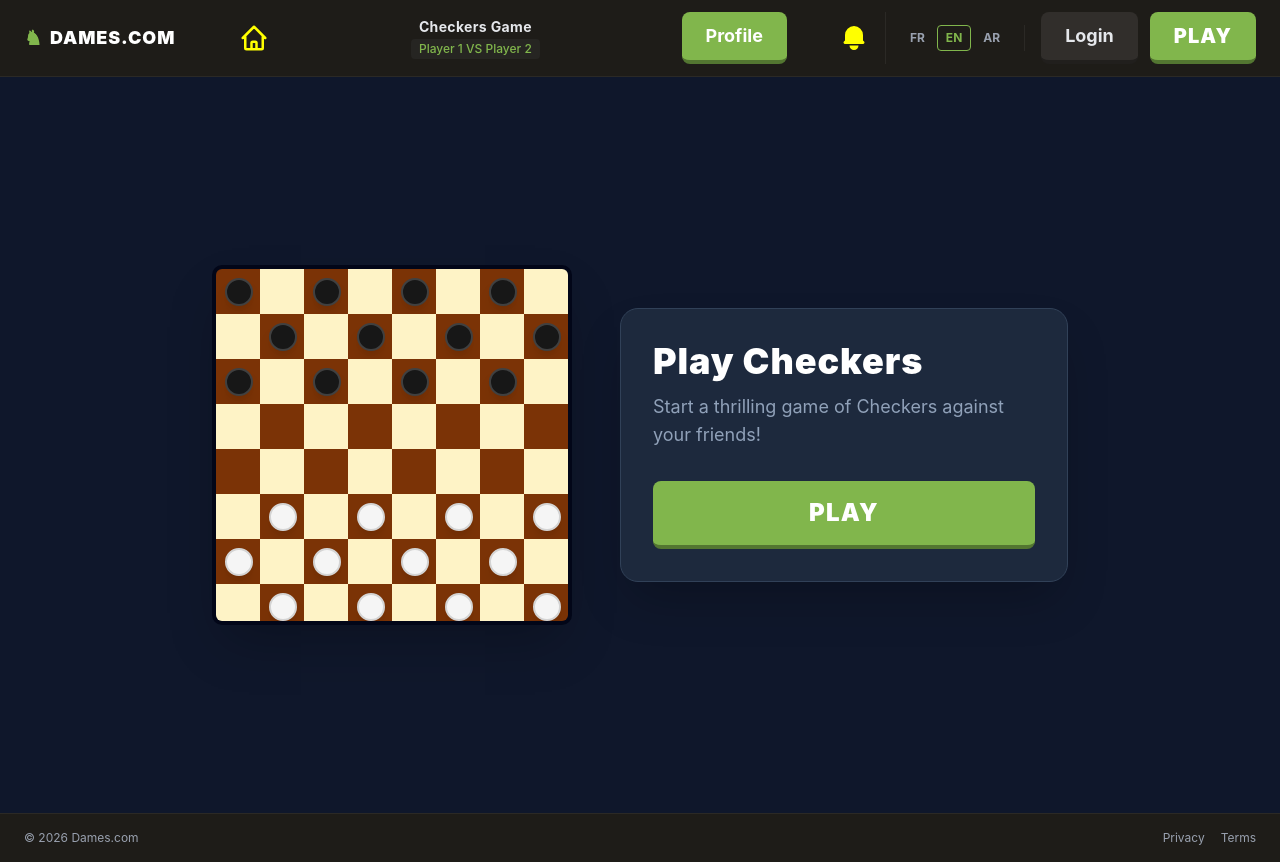
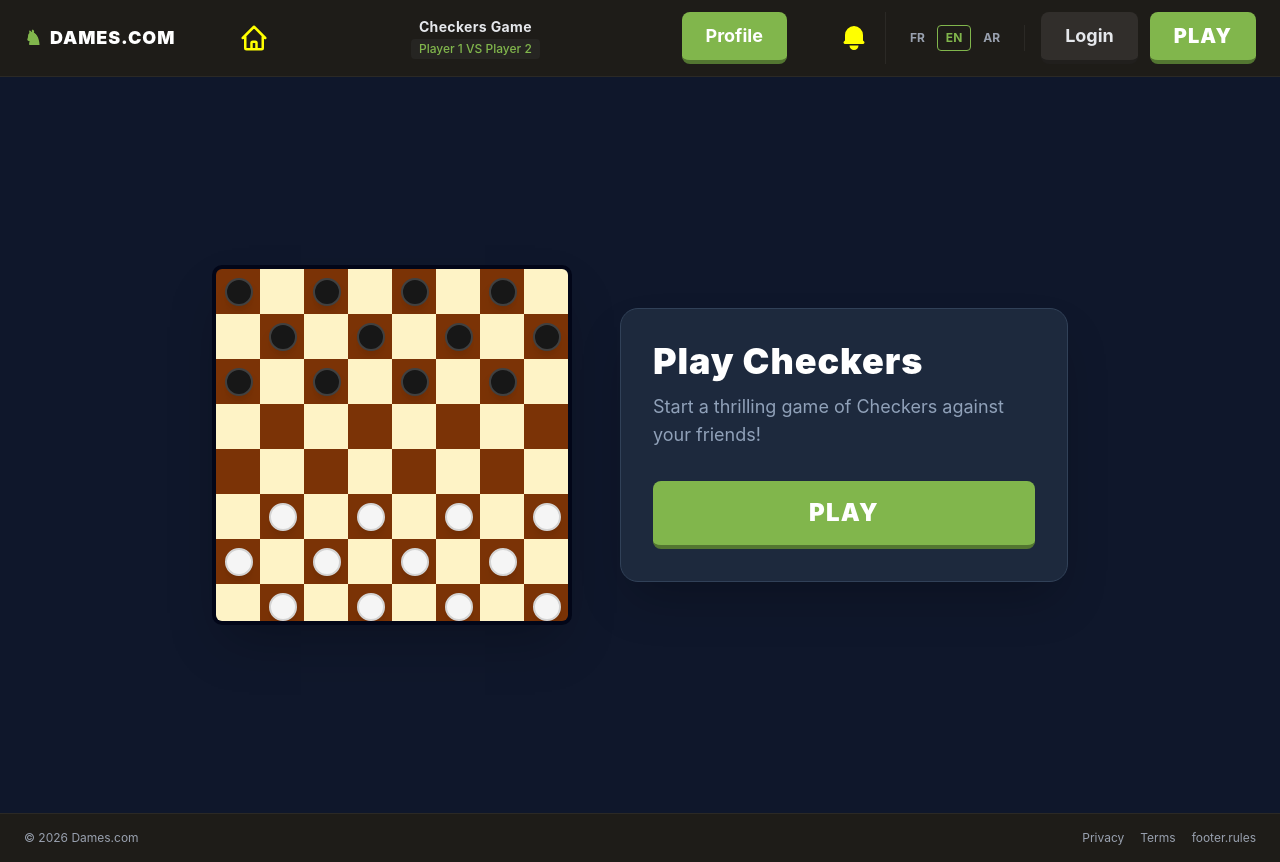
Before and after one commit to nmartin-git/ft_checkmate, a Next.js app: page /en/ in a window 1280 px wide. Built offline with nearby package versions, Linux system fonts and the light colour scheme; no server answers.

Commit message:
rules added to bottom and new next config ts

```diff
--- a/src/components/Footer.tsx
+++ b/src/components/Footer.tsx
@@ -14,6 +14,9 @@ const Footer = () => {
              <Link href={'/terms'} className="hover:text-white transition-colors">
                 {t("terms")}
              </Link>
+             <Link href={'https://www.lecomptoirdesjeux.com/regle-jeu-dames.htm'} className="hover:text-white transition-colors">
+                {t("rules")}
+             </Link>
         </div>
     </footer>
   );
```
